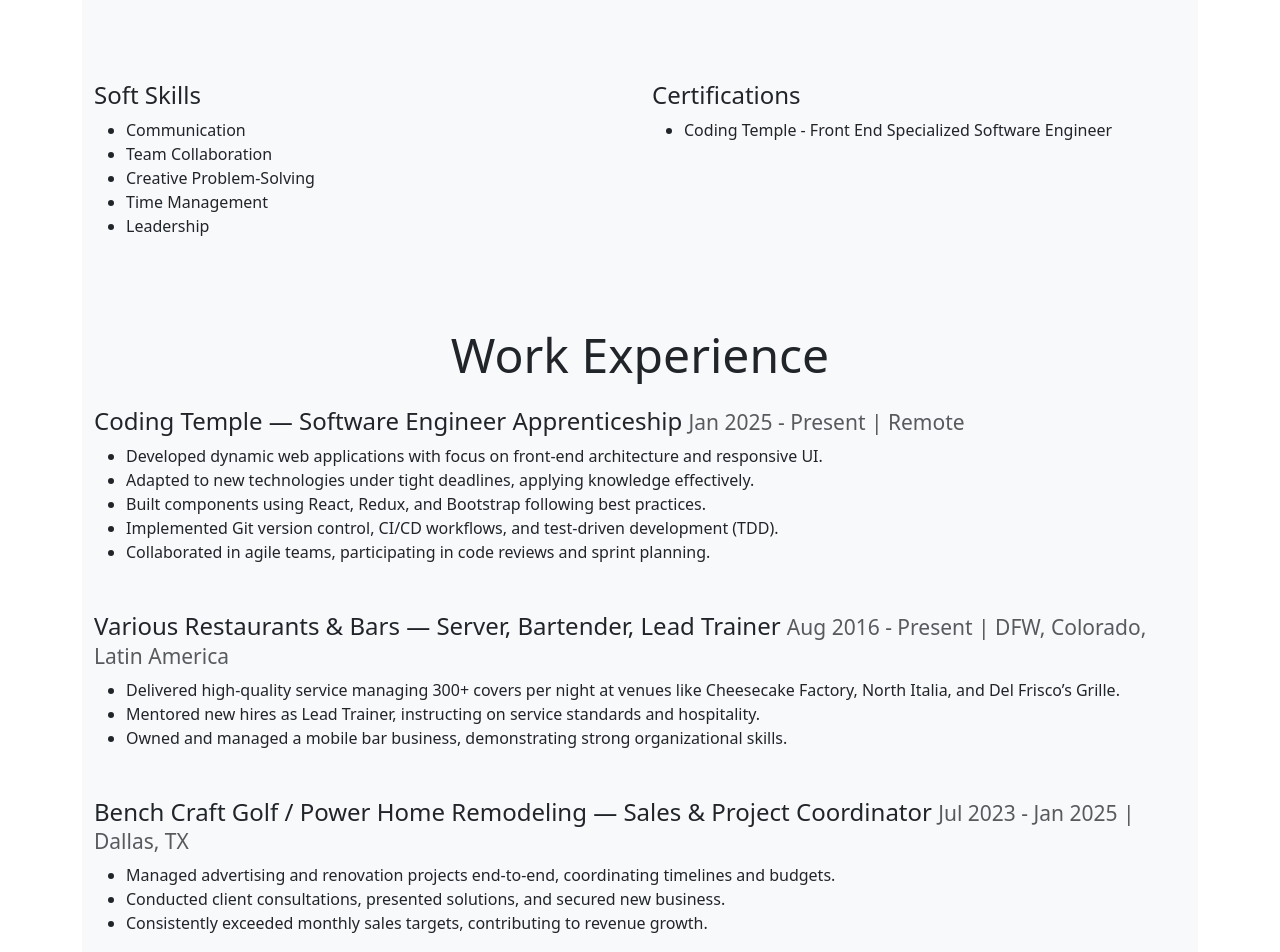
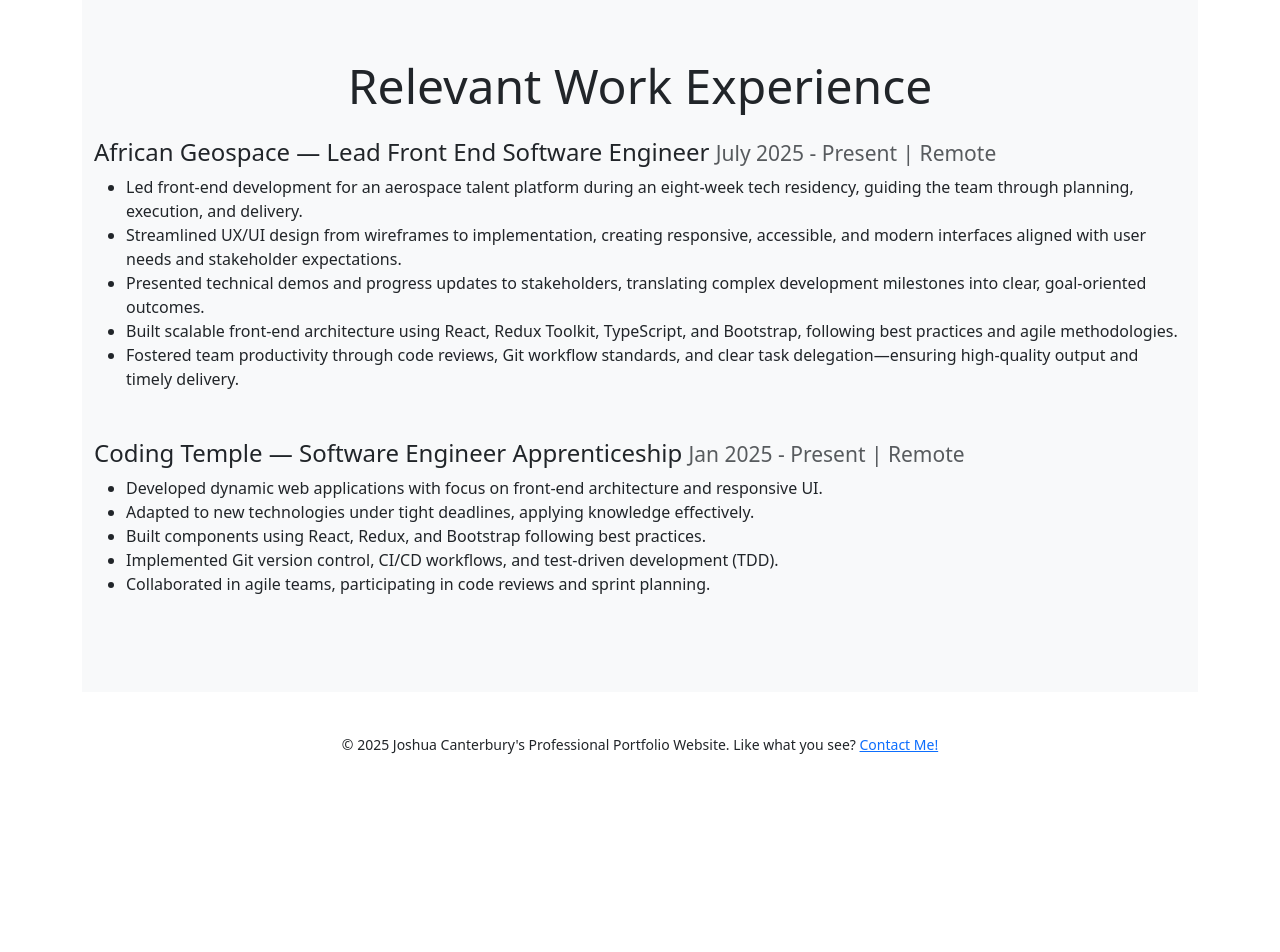
Before and after one commit to CanterCode/portfolio-site, a React (Vite) app: page /about in a window 1280 px wide. Shown: the part 620-1572 px from the top of the page. After the commit the page ends 1392 px from the top, so only its background shows below. Built offline with nearby package versions, Linux system fonts and the light colour scheme; some icons are missing.

Commit message:
updating about page content

```diff
--- a/src/pages/About.tsx
+++ b/src/pages/About.tsx
@@ -1,27 +1,26 @@
 function About() {
-  return(
+  return (
     <section className="py-5 bg-light text-dark">
       <div className="container">
-
-        <h2 className="text-center mb-4 display-5">About Me & Professional Summary</h2>
+        <h2 className="text-center mb-4 display-5">
+          About Me & Professional Summary
+        </h2>
 
         <div className="row mb-5">
           <div className="col-md-6">
             <h3 className="h4 mb-3">Personal Summary</h3>
-            <p>
-            </p>
+            <p></p>
           </div>
           <div className="col-md-6">
             <h3 className="h4 mb-3">Professional Summary</h3>
-            <p>
-            </p>
+            <p></p>
           </div>
         </div>
 
-        <h2 className="text-center mb-4 display-5">Skills & Certifications</h2>
+        <h2 className="text-center mb-4 display-5">Skills</h2>
 
         <div className="row mb-5">
-          <div className="col-md-4 mb-4">
+          <div className="col-md-3">
             <h4>Languages</h4>
             <ul>
               <li>JavaScript</li>
@@ -31,7 +30,7 @@
               <li>Python</li>
             </ul>
           </div>
-          <div className="col-md-4 mb-4">
+          <div className="col-md-3">
             <h4>Frameworks & Libraries</h4>
             <ul>
               <li>React</li>
@@ -41,7 +40,7 @@
               <li>Auth0</li>
             </ul>
           </div>
-          <div className="col-md-4 mb-4">
+          <div className="col-md-3">
             <h4>Tools & DevOps</h4>
             <ul>
               <li>AI Tools</li>
@@ -54,10 +53,7 @@
               <li>Node.js</li>
             </ul>
           </div>
-        </div>
-
-        <div className="row mb-5">
-          <div className="col-md-6 mb-4">
+          <div className="col-md-3">
             <h4>Soft Skills</h4>
             <ul>
               <li>Communication</li>
@@ -67,49 +63,75 @@
               <li>Leadership</li>
             </ul>
           </div>
-          <div className="col-md-6 mb-4">
-            <h4>Certifications</h4>
-            <ul>
-              <li>Coding Temple - Front End Specialized Software Engineer</li>
-              {/* Add more certifications here if needed */}
-            </ul>
-          </div>
         </div>
 
-        <h2 className="text-center mb-4 display-5">Work Experience</h2>
+        <h2 className="text-center mb-4 display-5">Relevant Work Experience</h2>
 
         <div className="mb-5">
-          <h4>Coding Temple — Software Engineer Apprenticeship <small className="text-muted">Jan 2025 - Present | Remote</small></h4>
+          <h4>
+            African Geospace — Lead Front End Software Engineer{" "}
+            <small className="text-muted">July 2025 - Present | Remote</small>
+          </h4>
           <ul>
-            <li>Developed dynamic web applications with focus on front-end architecture and responsive UI.</li>
-            <li>Adapted to new technologies under tight deadlines, applying knowledge effectively.</li>
-            <li>Built components using React, Redux, and Bootstrap following best practices.</li>
-            <li>Implemented Git version control, CI/CD workflows, and test-driven development (TDD).</li>
-            <li>Collaborated in agile teams, participating in code reviews and sprint planning.</li>
+            <li>
+              Led front-end development for an aerospace talent platform during
+              an eight-week tech residency, guiding the team through planning,
+              execution, and delivery.
+            </li>
+            <li>
+              Streamlined UX/UI design from wireframes to implementation, creating
+              responsive, accessible, and modern interfaces aligned with user
+              needs and stakeholder expectations.
+            </li>
+            <li>
+              Presented technical demos and progress updates to stakeholders,
+              translating complex development milestones into clear,
+              goal-oriented outcomes.
+            </li>
+            <li>
+              Built scalable front-end architecture using React, Redux Toolkit,
+              TypeScript, and Bootstrap, following best practices and agile
+              methodologies.
+            </li>
+            <li>
+              Fostered team productivity through code reviews, Git workflow
+              standards, and clear task delegation—ensuring high-quality output
+              and timely delivery.
+            </li>
           </ul>
         </div>
 
         <div className="mb-5">
-          <h4>Various Restaurants & Bars — Server, Bartender, Lead Trainer <small className="text-muted">Aug 2016 - Present | DFW, Colorado, Latin America</small></h4>
+          <h4>
+            Coding Temple — Software Engineer Apprenticeship{" "}
+            <small className="text-muted">Jan 2025 - Present | Remote</small>
+          </h4>
           <ul>
-            <li>Delivered high-quality service managing 300+ covers per night at venues like Cheesecake Factory, North Italia, and Del Frisco’s Grille.</li>
-            <li>Mentored new hires as Lead Trainer, instructing on service standards and hospitality.</li>
-            <li>Owned and managed a mobile bar business, demonstrating strong organizational skills.</li>
+            <li>
+              Developed dynamic web applications with focus on front-end
+              architecture and responsive UI.
+            </li>
+            <li>
+              Adapted to new technologies under tight deadlines, applying
+              knowledge effectively.
+            </li>
+            <li>
+              Built components using React, Redux, and Bootstrap following best
+              practices.
+            </li>
+            <li>
+              Implemented Git version control, CI/CD workflows, and test-driven
+              development (TDD).
+            </li>
+            <li>
+              Collaborated in agile teams, participating in code reviews and
+              sprint planning.
+            </li>
           </ul>
         </div>
-
-        <div className="mb-5">
-          <h4>Bench Craft Golf / Power Home Remodeling — Sales & Project Coordinator <small className="text-muted">Jul 2023 - Jan 2025 | Dallas, TX</small></h4>
-          <ul>
-            <li>Managed advertising and renovation projects end-to-end, coordinating timelines and budgets.</li>
-            <li>Conducted client consultations, presented solutions, and secured new business.</li>
-            <li>Consistently exceeded monthly sales targets, contributing to revenue growth.</li>
-          </ul>
-        </div>
-
       </div>
     </section>
   );
-};
+}
 
 export default About;
```
